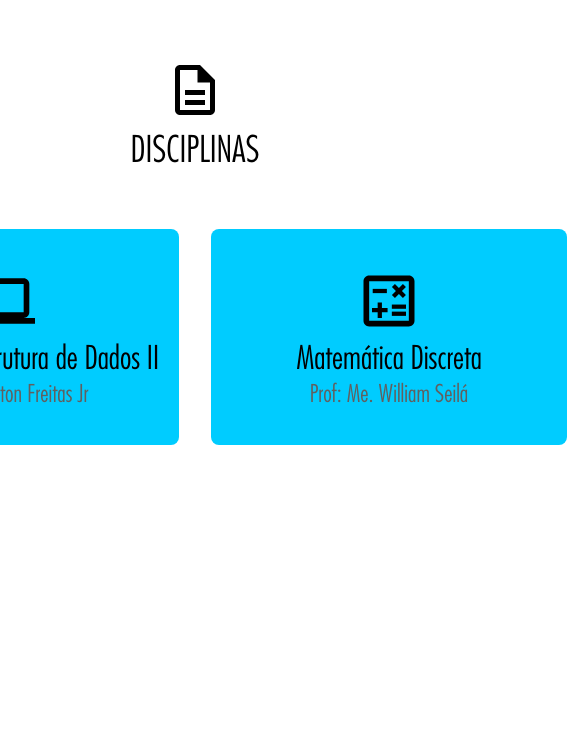
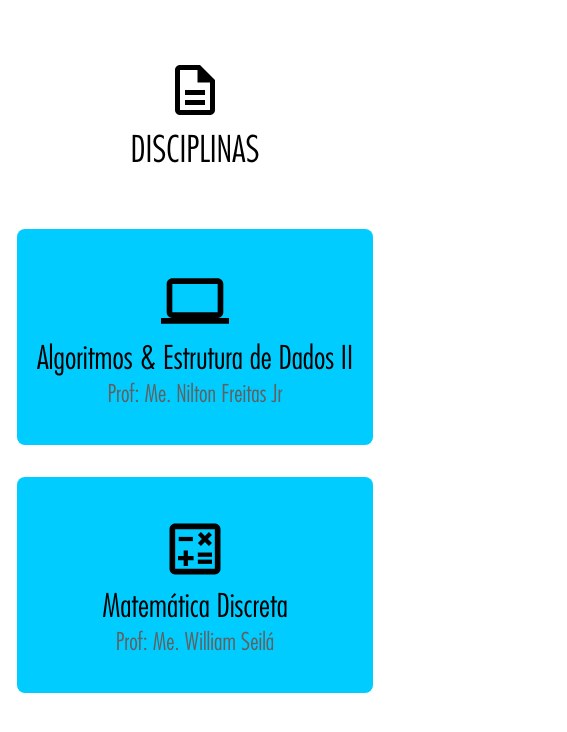
Before and after one commit to sirsathler/cademy-site, a React (Create React App) app: page /grades in a window 390 px wide. Shown: the top 732 px of the page, 567 px wide, since content can reach past the window. Built offline with nearby package versions, Linux system fonts and the light colour scheme.

Commit message:
Aplicação de um principio de responsividade

```diff
--- a/src/Components/Pages/Grades/Components/ClassCard/ClassCard.jsx
+++ b/src/Components/Pages/Grades/Components/ClassCard/ClassCard.jsx
@@ -4,7 +4,7 @@ export default function ClassCard(props) {
     return (
 
         <a href="#" className='class-card'>
-            <img className='class-card__img' src={props.img} alt="" />
+            <img className='class-card__img' src={props.imgCard} alt=""/>
             <p className='class-card__title'>{props.title}</p>
             <p className='class-card__teacher'> {props.teacher}</p>
         </a>
--- a/src/Components/Pages/Grades/Grades.jsx
+++ b/src/Components/Pages/Grades/Grades.jsx
@@ -12,8 +12,8 @@ export default function Grades() {
                 <p className='grade-header__title'>DISCIPLINAS</p>
             </div>
             <div className='class-list-grid'>
-                <ClassCard img={CardIconComputer} title="Algoritmos & Estrutura de Dados II" teacher="Prof: Me. Nilton Freitas Jr"></ClassCard>
-                <ClassCard img={CardIconMath} title="Matemática Discreta" teacher="Prof: Me. William Seilá"></ClassCard>
+                <ClassCard imgCard={CardIconComputer} title="Algoritmos & Estrutura de Dados II" teacher="Prof: Me. Nilton Freitas Jr"></ClassCard>
+                <ClassCard imgCard={CardIconMath} title="Matemática Discreta" teacher="Prof: Me. William Seilá"></ClassCard>
             </div>
         </>
     )
--- a/src/Components/Pages/Grades/Grades.scss
+++ b/src/Components/Pages/Grades/Grades.scss
@@ -2,22 +2,30 @@
 
 .grade-header{
    margin: 60px;
-}
-.grade-header__img{
+
+    &__img{
     padding-bottom: 10px;
     width: 60px;
+    }
+    &__title{
+        font-size: 36px;
+    }
 }
-.grade-header__title{
-    font-size: 36px;
-}
+
 .class-list-grid{
     display: grid;
     grid-template-columns: repeat(2, 356px);
     grid-template-rows: repeat(auto-fill, 216px);
     grid-column-gap: 32px;
     grid-row-gap: 32px;
-    // width: 356px;
-    // margin: 0 auto;
-    flex-wrap: wrap;
     justify-content: center;
 }
+@media (max-width: 800px)
+{
+  .class-list-grid
+   {
+    min-width: 370px;
+    grid-template-columns: repeat(auto-fill, 356px);
+    grid-template-rows: repeat(auto-fill, 216px);
+   }
+}
```
